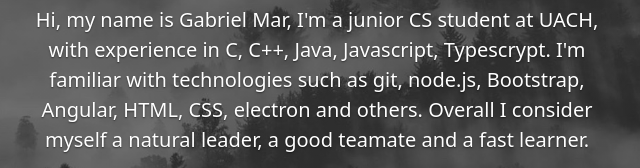
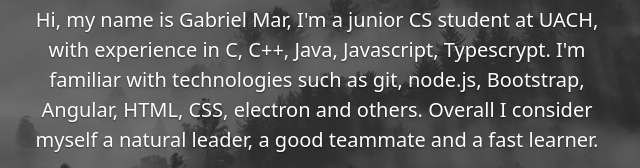
Before and after one commit to GabrielMarBarrio/resume-website, a website: page WWW/index.html in a window 1280 px wide. Shown: the part 411-579 px from the top of the page, 323-963 px from the left. Drawn offline with nearby package versions, Linux system fonts and the light colour scheme.

Commit message:
another typo fix

```diff
--- a/WWW/index.html
+++ b/WWW/index.html
@@ -33,7 +33,7 @@
 
         <h1>Computer Science Student</h1>
         <p class="lead">Hi, my name is Gabriel Mar, I'm a junior CS student at UACH, with experience in C, C++, Java, Javascript, Typescrypt. I'm familiar with technologies such as git, node.js, Bootstrap, Angular, HTML, CSS, electron and others.
-          Overall I consider myself a natural leader, a good teamate and a fast learner.
+          Overall I consider myself a natural leader, a good teammate and a fast learner.
         </p>
         <p class="lead">
           <a href="mailto:ingemarbarrio@gmail.com" target="_blank" class="btn btn-lg btn-secondary fw-bold border-white bg-white">Contact Me</a>
```
